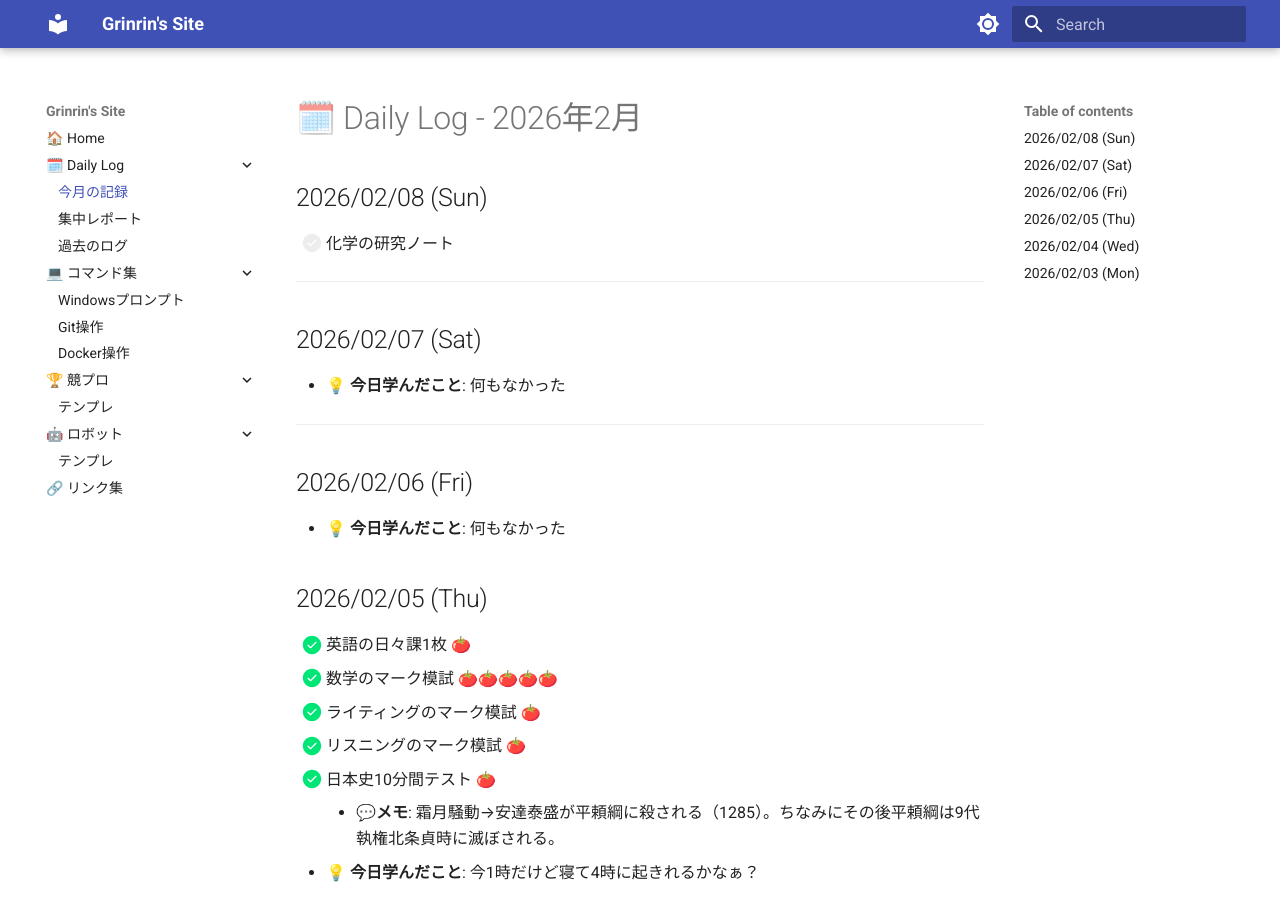
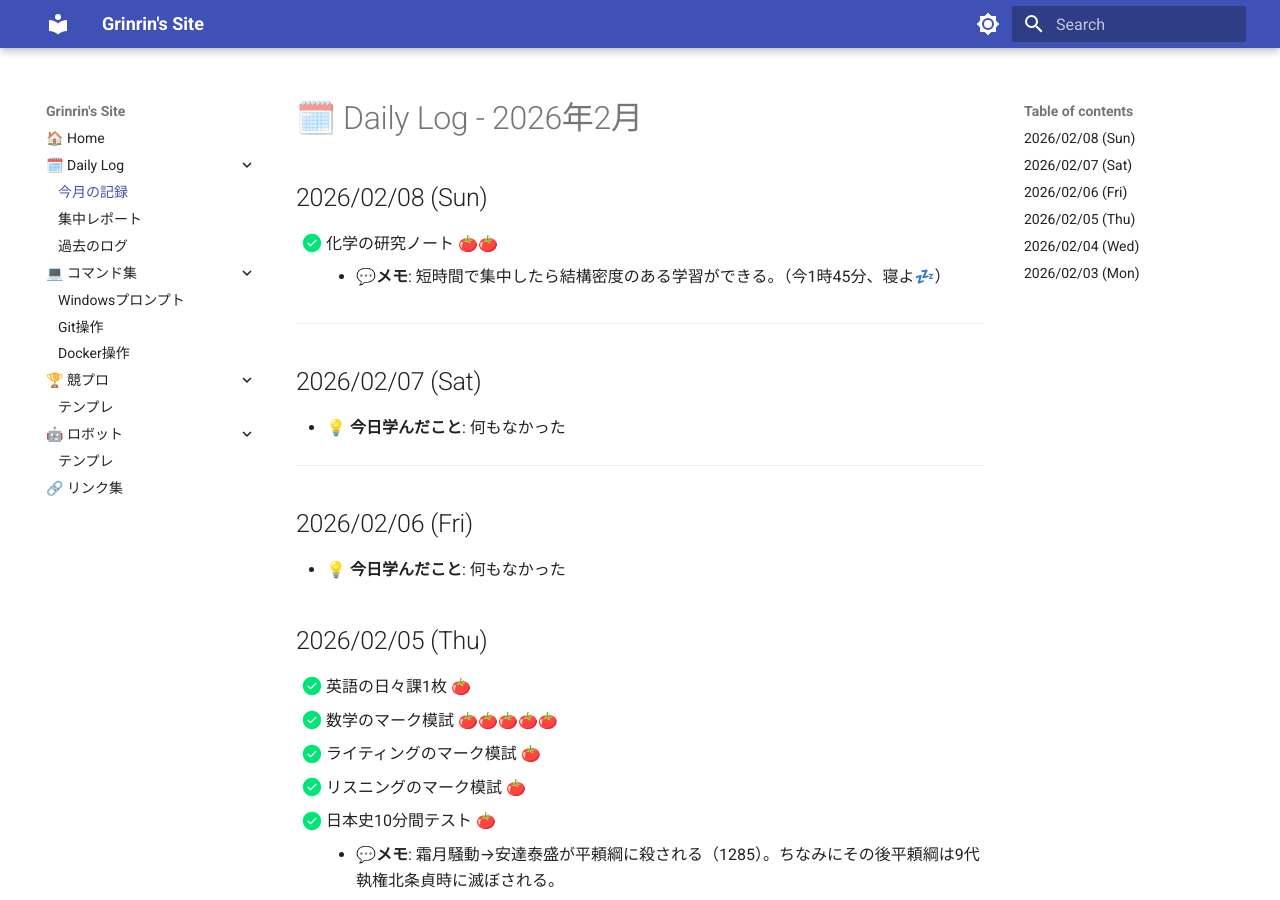
Before and after one commit to Grinrin1108/my-site, an MkDocs documentation site: the page built from docs/daily/2026_02/index.md, in a window 1280 px wide and 900 px high. Built offline with MkDocs 1.6.1 and Material for MkDocs 9.7.7, drawn with Linux system fonts in a browser that asks for light colours.

Commit message:
2026/02/08 1:45

```diff
--- a/docs/daily/2026_02/index.md
+++ b/docs/daily/2026_02/index.md
@@ -1,7 +1,8 @@
 # 🗓️ Daily Log - 2026年2月
 
 ## 2026/02/08 (Sun)
-- [ ] 化学の研究ノート
+- [x] 化学の研究ノート 🍅🍅
+    - 💬**メモ**: 短時間で集中したら結構密度のある学習ができる。（今1時45分、寝よ💤）
 
 ---
 
```
